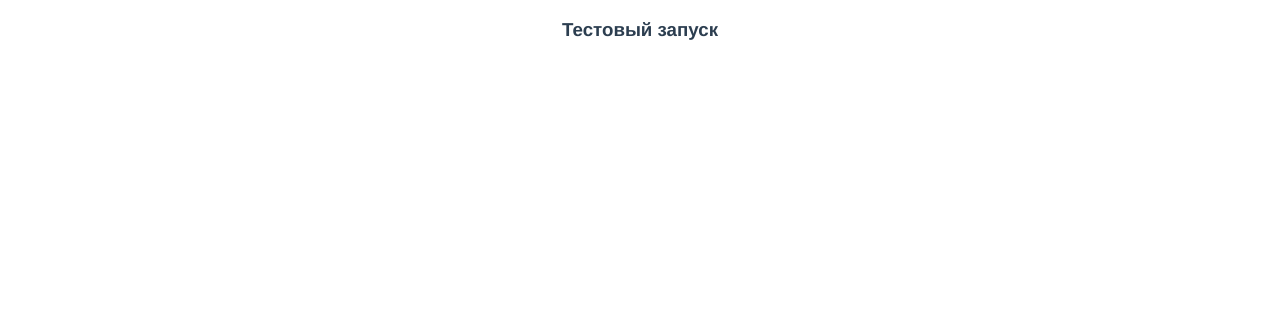
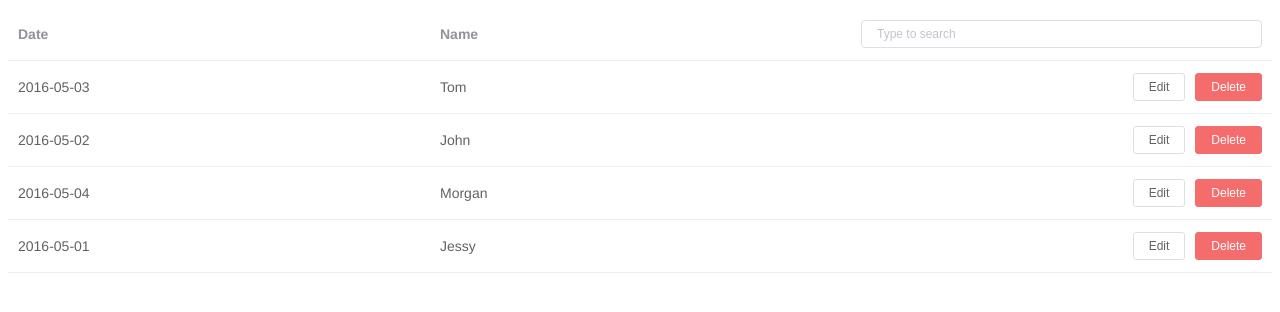
Before and after one commit to Artem-Bakiev/Test-Task-Forms, a Vue app: page / in a window 1280 px wide. Shown: the top 312 px of the page. Built offline with nearby package versions, Linux system fonts and the light colour scheme.

Commit message:
element ui

```diff
--- a/package.json
+++ b/package.json
@@ -9,6 +9,7 @@
   },
   "dependencies": {
     "core-js": "^3.6.5",
+    "element-ui": "^2.14.1",
     "vue": "^2.6.11",
     "vue-router": "^3.2.0",
     "vuelidate": "^0.7.6"
--- a/src/components/Registration.vue
+++ b/src/components/Registration.vue
@@ -1,15 +1,68 @@
 <template>
-    <div>
-        <h3>Тестовый запуск</h3>
-    </div>
+  <el-table
+    :data="tableData.filter
+    (data => !search || data.name.toLowerCase().includes(search.toLowerCase()))"
+    style="width: 100%">
+    <el-table-column
+      label="Date"
+      prop="date">
+    </el-table-column>
+    <el-table-column
+      label="Name"
+      prop="name">
+    </el-table-column>
+    <el-table-column
+      align="right">
+      <template slot="header">
+        <el-input
+          v-model="search"
+          size="mini"
+          placeholder="Type to search"/>
+      </template>
+      <template slot-scope="scope">
+        <el-button
+          size="mini"
+          @click="handleEdit(scope.$index, scope.row)">Edit</el-button>
+        <el-button
+          size="mini"
+          type="danger"
+          @click="handleDelete(scope.$index, scope.row)">Delete</el-button>
+      </template>
+    </el-table-column>
+  </el-table>
 </template>
 
 <script>
 export default {
-  name: 'Registration.vue',
+  data() {
+    return {
+      tableData: [{
+        date: '2016-05-03',
+        name: 'Tom',
+        address: 'No. 189, Grove St, Los Angeles',
+      }, {
+        date: '2016-05-02',
+        name: 'John',
+        address: 'No. 189, Grove St, Los Angeles',
+      }, {
+        date: '2016-05-04',
+        name: 'Morgan',
+        address: 'No. 189, Grove St, Los Angeles',
+      }, {
+        date: '2016-05-01',
+        name: 'Jessy',
+        address: 'No. 189, Grove St, Los Angeles',
+      }],
+      search: '',
+    };
+  },
+  methods: {
+    handleEdit(index, row) {
+      console.log(index, row);
+    },
+    handleDelete(index, row) {
+      console.log(index, row);
+    },
+  },
 };
 </script>
-
-<style lang="scss" scoped>
-
-</style>
--- a/src/main.js
+++ b/src/main.js
@@ -1,10 +1,14 @@
 import Vue from 'vue';
+import ElementUI from 'element-ui';
+import 'element-ui/lib/theme-chalk/index.css';
+import locale from 'element-ui/lib/locale/lang/ru-RU';
 import Vuelidate from 'vuelidate';
 import App from './App.vue';
 import router from './router';
 
 Vue.config.productionTip = false;
 Vue.use(Vuelidate);
+Vue.use(ElementUI, { locale });
 
 new Vue({
   router,
```
Also changed, not shown: 1 other file (tests, documents, lock files or other folders).
